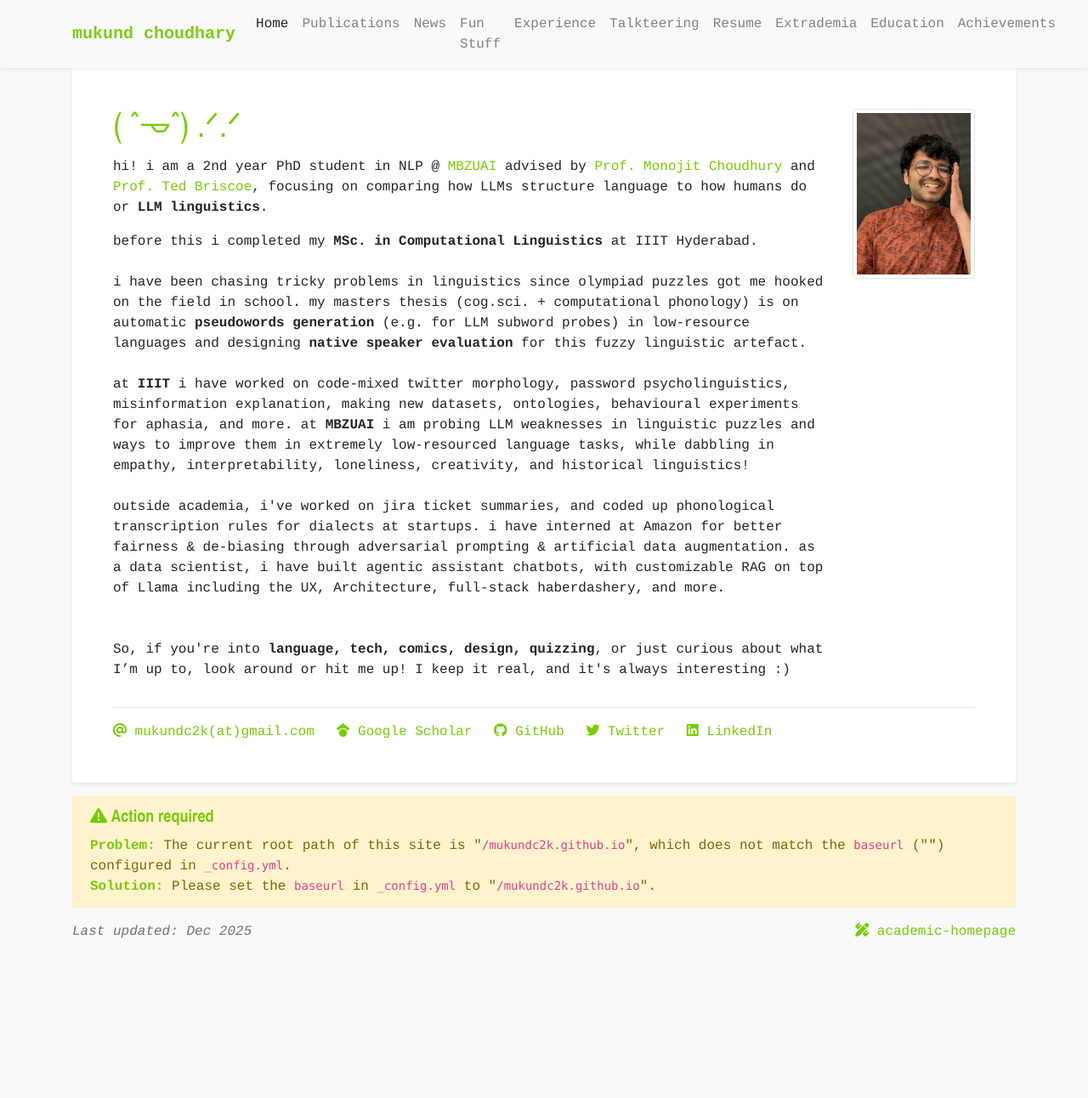
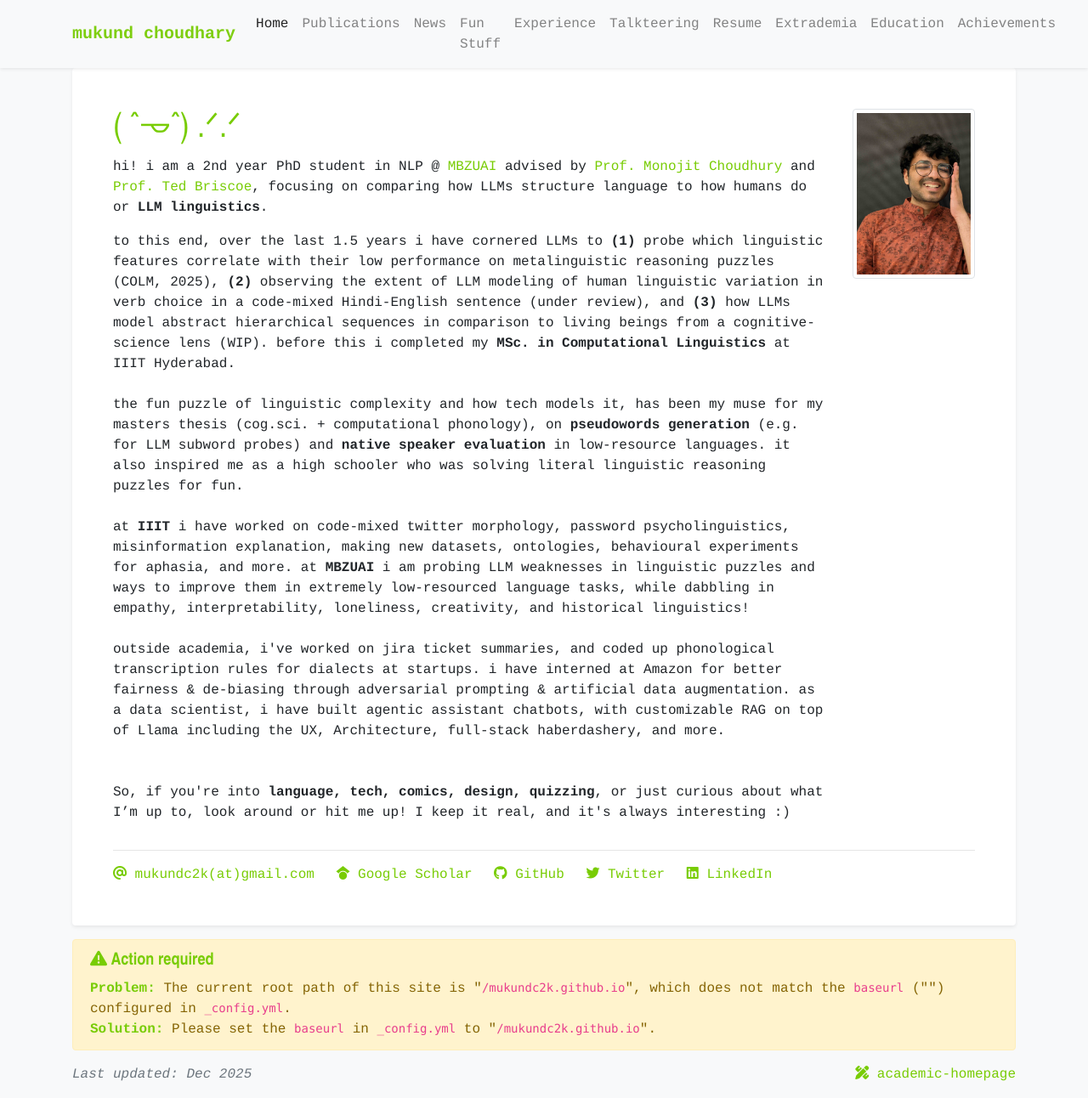
Before and after one commit to mukundc2k/mukundc2k.github.io, a Jekyll site: the page built from index.html, in a window 1280 px wide and 1292 px high. Shown: the whole window at 85% size. Built offline with Jekyll 4.4.1, drawn with Linux system fonts in a browser that asks for light colours; a style sheet for code colours, icons or effects is not loaded.

Commit message:
Update short bio in profile.yml
Revised short bio to enhance clarity and coherence.

```diff
--- a/_data/profile.yml
+++ b/_data/profile.yml
@@ -19,8 +19,9 @@ linkedin: mukundc2k
 # orcid: 0000-0000-0000-0000
 
 short_bio: >-
+  to this end, over the last 1.5 years i have cornered LLMs to <b>(1)</b> probe which linguistic features correlate with their low performance on metalinguistic reasoning puzzles (COLM, 2025), <b>(2)</b> observing the extent of LLM modeling of human linguistic variation in verb choice in a code-mixed Hindi-English sentence (under review), and <b>(3)</b> how LLMs model abstract hierarchical sequences in comparison to living beings from a cognitive-science lens (WIP).
   before this i completed my <b>MSc. in Computational Linguistics</b> at IIIT Hyderabad. <br><br>
-  i have been chasing tricky problems in linguistics since olympiad puzzles got me hooked on the field in school. my masters thesis (cog.sci. + computational phonology) is on automatic <b>pseudowords generation</b> (e.g. for LLM subword probes) in low-resource languages and designing <b>native speaker evaluation</b> for this fuzzy linguistic artefact. <br><br>
+  the fun puzzle of linguistic complexity and how tech models it, has been my muse for my masters thesis (cog.sci. + computational phonology), on <b>pseudowords generation</b> (e.g. for LLM subword probes) and <b>native speaker evaluation</b> in low-resource languages. it also inspired me as a high schooler who was solving literal linguistic reasoning puzzles for fun.<br><br>
   at <b>IIIT</b> i have worked on code-mixed twitter morphology, password psycholinguistics, misinformation explanation, making new datasets, ontologies, behavioural experiments for aphasia, and more. at <b>MBZUAI</b> i am probing LLM weaknesses in linguistic puzzles and ways to improve them in extremely low-resourced language tasks, while dabbling in empathy, interpretability, loneliness, creativity, and historical linguistics! <br><br>
   outside academia, i've worked on jira ticket summaries, and coded up phonological transcription rules for dialects at startups. i have interned at Amazon for better fairness & de-biasing through adversarial prompting & artificial data augmentation. as a data scientist, i have built agentic assistant chatbots, with customizable RAG on top of Llama including the UX, Architecture, full-stack haberdashery, and more. <br><br><br>
   So, if you're into <b>language, tech, comics, design, quizzing</b>, or just curious about what I’m up to, look around or hit me up! I keep it real, and it's always interesting :)
```
